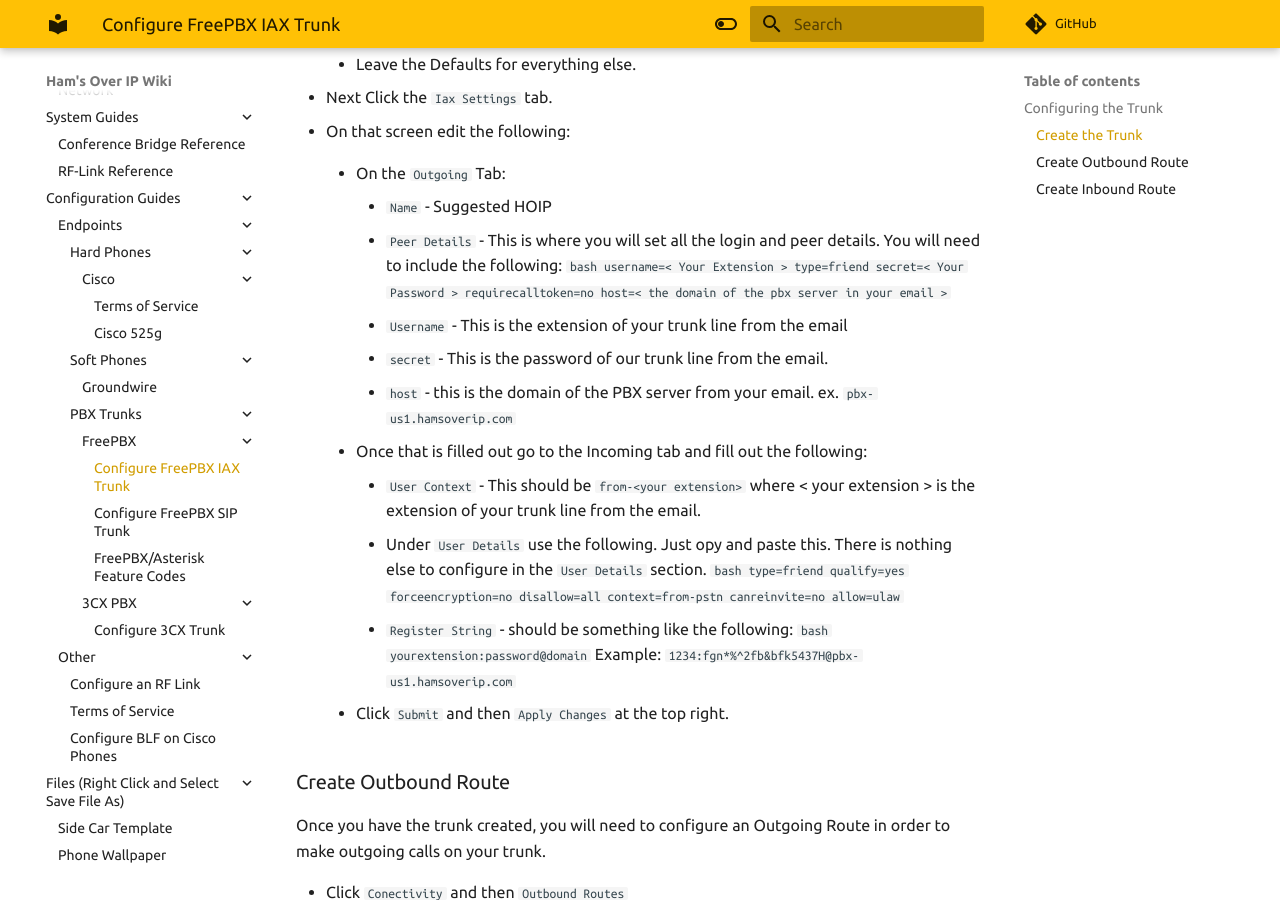
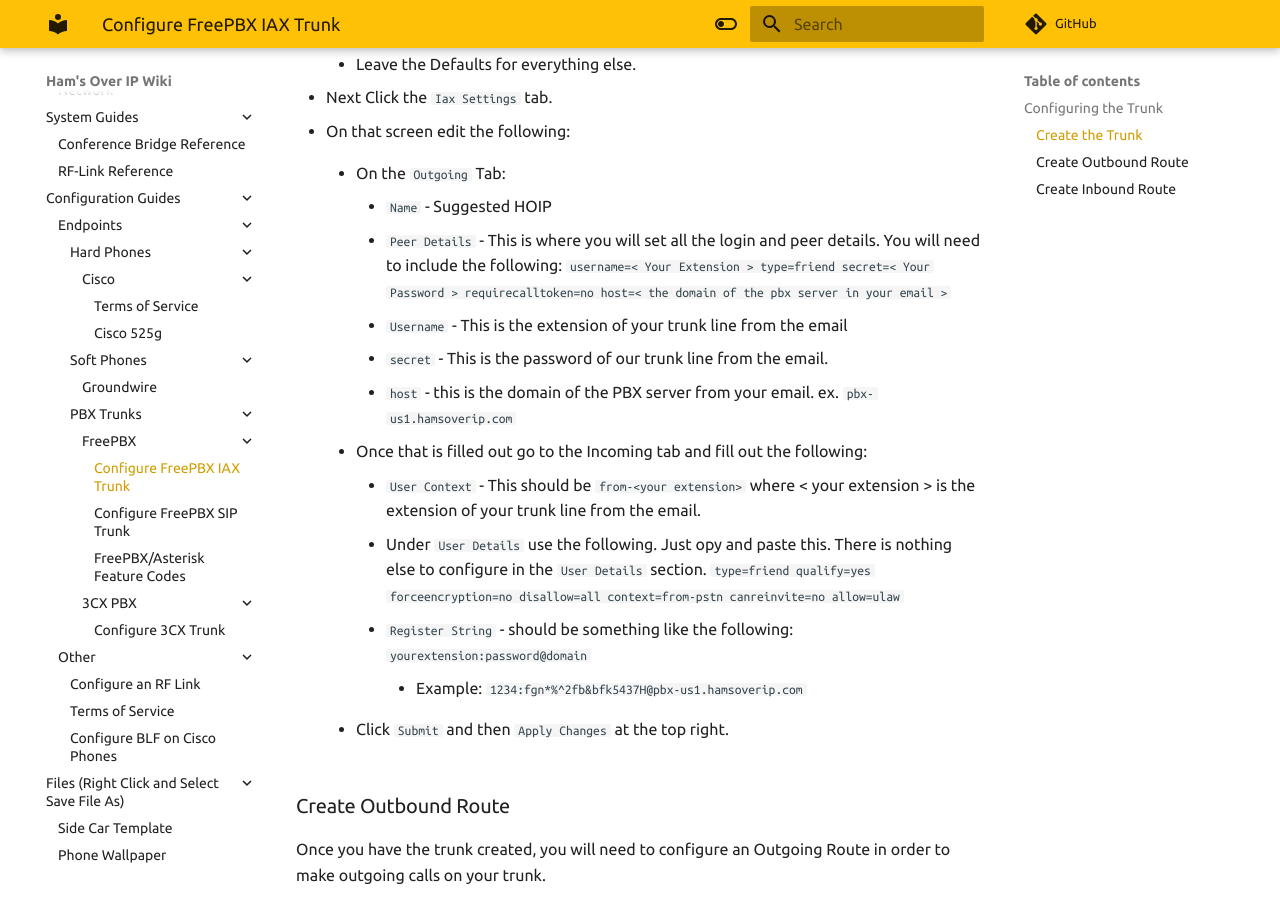
Before and after one commit to hamsoverip/wiki, an MkDocs documentation site: the page built from docs/endpoints/pbx/freepbx/configure-iax-trunk.md, in a window 1280 px wide and 900 px high, scrolled down 855 px. Built offline with MkDocs 1.6.1 and Material for MkDocs 9.7.7, drawn with Linux system fonts in a browser that asks for light colours; comment, search, counter and statistics services are not loaded.

Commit message:
Updates to IAX Guide. - N8ACL - 07182022

````diff
--- a/docs/endpoints/pbx/freepbx/configure-iax-trunk.md
+++ b/docs/endpoints/pbx/freepbx/configure-iax-trunk.md
@@ -25,7 +25,7 @@
     * On the ```Outgoing``` Tab:
         * ```Name``` - Suggested HOIP
         * ```Peer Details``` - This is where you will set all the login and peer details. You will need to include the following:
-            ```bash
+            ```
             username=< Your Extension >
             type=friend
             secret=< Your Password >
@@ -39,7 +39,7 @@
     * Once that is filled out go to the Incoming tab and fill out the following:
         * ```User Context``` - This should be ```from-<your extension>``` where < your extension > is the extension of your trunk line from the email.
         * Under ```User Details``` use the following. Just opy and paste this. There is nothing else to configure in the ```User Details``` section.
-            ```bash
+            ```
             type=friend
             qualify=yes
             forceencryption=no
@@ -49,10 +49,10 @@
             allow=ulaw
             ```
         * ```Register String``` - should be something like the following:
-        ```bash
-        yourextension:password@domain
-        ```
-        Example: ```1234:fgn*%^2fb&bfk5437H@pbx-us1.hamsoverip.com```
+        ```yourextension:password@domain```
+
+            * Example: ```1234:fgn*%^2fb&bfk5437H@pbx-us1.hamsoverip.com```
+
     * Click ```Submit``` and then ```Apply Changes``` at the top right.
 
 ### Create Outbound Route
````
